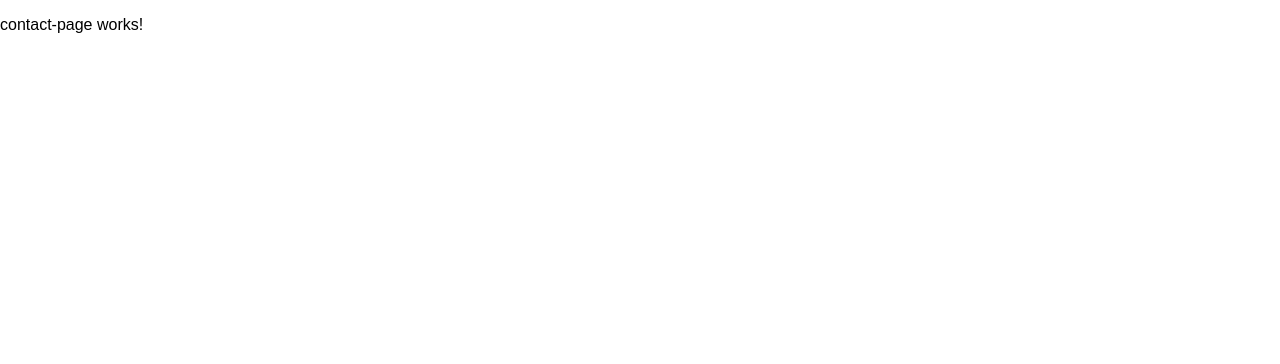
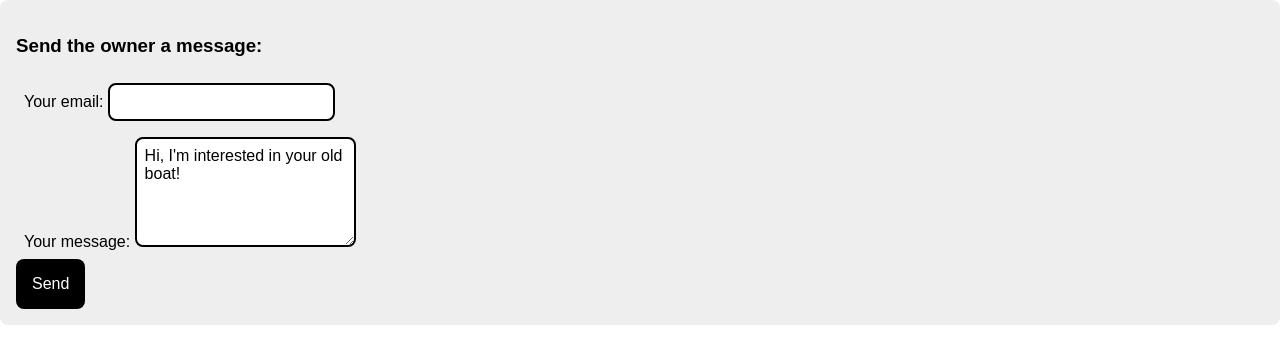
Before and after one commit to friedmanalexg/friedslist, an Angular app: page /contact/123 in a window 1280 px wide. Shown: the top 364 px of the page. Built offline with nearby package versions, Linux system fonts and the light colour scheme.

Commit message:
bug squashed, builds, contact page works

```diff
--- a/src/app/app.module.ts
+++ b/src/app/app.module.ts
@@ -1,6 +1,6 @@
 import { NgModule } from '@angular/core';
 import { BrowserModule } from '@angular/platform-browser';
-
+import { FormsModule } from '@angular/forms';
 import { AppRoutingModule } from './app-routing.module';
 import { AppComponent } from './app.component';
 import { ListingsPageComponent } from './listings-page/listings-page.component';
@@ -22,7 +22,8 @@
   ],
   imports: [
     BrowserModule,
-    AppRoutingModule
+    AppRoutingModule,
+    FormsModule
   ],
   providers: [],
   bootstrap: [AppComponent]
--- a/src/app/contact-page/contact-page.component.html
+++ b/src/app/contact-page/contact-page.component.html
@@ -1 +1,19 @@
-<p>contact-page works!</p>
+<div class="content-box">
+    <h3>Send the owner a message:</h3>
+    <div>
+        <label>Your email:
+            <input name="email" [(ngModel)]="email" />
+        </label>
+    </div>
+    <div>
+        <label>
+            Your message:
+            <textarea
+                name="message"
+                rows="5"
+                cols="20"
+                [(ngModel)]="message"></textarea>
+        </label>
+    </div>
+    <button (click)="sendMessage()"> Send </button>
+</div>
--- a/src/app/contact-page/contact-page.component.ts
+++ b/src/app/contact-page/contact-page.component.ts
@@ -1,10 +1,31 @@
-import { Component } from '@angular/core';
+import { Component, OnInit } from '@angular/core';
+import { ActivatedRoute, Router } from '@angular/router';
+import { Listing } from '../types';
+import { fakeListings } from '../fake-data';
 
 @Component({
   selector: 'app-contact-page',
   templateUrl: './contact-page.component.html',
   styleUrls: ['./contact-page.component.css']
 })
-export class ContactPageComponent {
+export class ContactPageComponent implements OnInit {
+  email: string = '';
+  message: string = '';
+  listing!: Listing;
 
+  constructor(
+    private route: ActivatedRoute,
+    private router: Router,
+  ) { }
+
+  ngOnInit(): void {
+    const id = this.route.snapshot.paramMap.get('id')
+    this.listing = fakeListings.find(listing => listing.id === id)!;
+    this.message = `Hi, I'm interested in your ${this.listing.name.toLowerCase()}!`
+  }
+
+  sendMessage(): void{
+    alert('Fake message sent alert! Message sent! Fake!');
+    this.router.navigateByUrl('/listings');
+  }
 }
```
